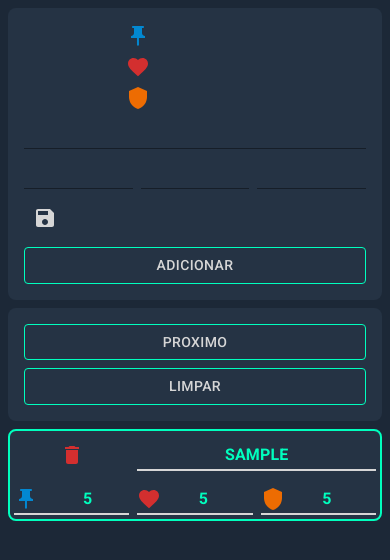
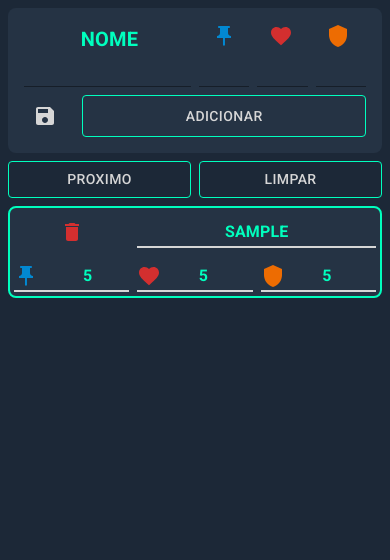
Before and after one commit to Chiocheti/initiative-management-front, a React (Vite) app: page / in a window 390 px wide. Both pictures are taken after typing "Sample", "5", "5", "5" into the empty fields and a click on the button "ADICIONAR". Shown: the top 560 px of the page. Built offline with nearby package versions, Linux system fonts and the light colour scheme.

Commit message:
refactor(resposivity): add responsivity in page

```diff
--- a/src/components/initiativeList/AddNewList.jsx
+++ b/src/components/initiativeList/AddNewList.jsx
@@ -9,6 +9,7 @@ import Checkbox from '@mui/material/Checkbox';
 import Container from '@mui/material/Container';
 import Grid from '@mui/material/Grid';
 import IconButton from '@mui/material/IconButton';
+import Typography from '@mui/material/Typography';
 import { useState } from 'react';
 import { useFieldArray, useForm } from 'react-hook-form';
 import * as Yup from 'yup';
@@ -90,23 +91,33 @@ export default function AddNewList({ addItem }) {
     <>
       <Container component="form" sx={{ my: 1, p: 2, borderRadius: 2, bgcolor: 'background.paper' }} maxWidth="md">
         <Grid container>
-          <Grid item xs={8} sm={4} md={6} />
-          <Grid item xs={8} sm={4} md={2} textAlign="center">
+          <Grid item xs={6} sm={6} md={6}>
+            <Typography
+              sx={{ color: 'primary.contrastText' }}
+              component="h3"
+              textAlign="center"
+              fontWeight="bold"
+              fontSize="20px"
+            >
+              NOME
+            </Typography>
+          </Grid>
+          <Grid item xs={2} sm={2} md={2} textAlign="center">
             <PushPinIcon color="info" />
           </Grid>
-          <Grid item xs={8} sm={4} md={2} textAlign="center">
+          <Grid item xs={2} sm={2} md={2} textAlign="center">
             <FavoriteIcon color="error" />
           </Grid>
-          <Grid item xs={8} sm={4} md={2} textAlign="center">
+          <Grid item xs={2} sm={2} md={2} textAlign="center">
             <ShieldIcon color="warning" />
           </Grid>
         </Grid>
 
         <Grid container spacing={1}>
-          <Grid item xs={12} sm={5} md={6}>
+          <Grid item xs={6} sm={6} md={6}>
             <TextInput watch={watch} register={register} errors={errors?.name} name="name" variant="standard" />
           </Grid>
-          <Grid item xs={4} sm={3} md={2}>
+          <Grid item xs={2} sm={2} md={2}>
             <TextInput
               watch={watch}
               register={register}
@@ -116,7 +127,7 @@ export default function AddNewList({ addItem }) {
               variant="standard"
             />
           </Grid>
-          <Grid item xs={4} sm={2} md={2}>
+          <Grid item xs={2} sm={2} md={2}>
             <TextInput
               watch={watch}
               register={register}
@@ -126,7 +137,7 @@ export default function AddNewList({ addItem }) {
               variant="standard"
             />
           </Grid>
-          <Grid item xs={4} sm={2} md={2}>
+          <Grid item xs={2} sm={2} md={2}>
             <TextInput
               watch={watch}
               register={register}
@@ -137,7 +148,7 @@ export default function AddNewList({ addItem }) {
             />
           </Grid>
 
-          <Grid item xs={12} sm={12} md={2}>
+          <Grid item xs={2} sm={1} md={2}>
             <Checkbox
               checked={save}
               icon={<SaveIcon color="primary" />}
@@ -146,7 +157,7 @@ export default function AddNewList({ addItem }) {
             />
           </Grid>
 
-          <Grid item xs={12} sm={12} md={10}>
+          <Grid item xs={10} sm={11} md={10}>
             <Button text="adicionar" onClick={handleSubmit(pushData)} />
           </Grid>
         </Grid>
@@ -155,25 +166,38 @@ export default function AddNewList({ addItem }) {
       {fieldsSavedAdventures.length > 0 ? (
         <Container component="form" sx={{ my: 1, p: 2, borderRadius: 2, bgcolor: 'background.paper' }} maxWidth="md">
           <Grid container>
-            <Grid item xs={8} sm={4} md={6.5} />
+            <Grid item xs={1.5} sm={1} md={1.5} />
 
-            <Grid item xs={8} sm={4} md={2} textAlign="center">
+            <Grid item xs={5} sm={6} md={5}>
+              <Typography
+                sx={{ color: 'primary.contrastText' }}
+                component="h3"
+                textAlign="center"
+                fontWeight="bold"
+                fontSize="20px"
+              >
+                NOME
+              </Typography>
+            </Grid>
+
+            <Grid item xs={2} sm={2} md={2} textAlign="center">
               <FavoriteIcon color="error" />
             </Grid>
-            <Grid item xs={8} sm={4} md={2} textAlign="center">
+
+            <Grid item xs={2} sm={2} md={2} textAlign="center">
               <ShieldIcon color="warning" />
             </Grid>
           </Grid>
 
           {fieldsSavedAdventures.map((field, index) => (
             <Grid key={field.id} container spacing={1}>
-              <Grid item xs={8} sm={4} md={1.5}>
+              <Grid item xs={1.5} sm={1} md={1.5}>
                 <IconButton onClick={() => removeSavedAdventure(index)}>
                   <DeleteIcon color="error" />
                 </IconButton>
               </Grid>
 
-              <Grid item xs={8} sm={4} md={5} alignSelf="center" textAlign="center">
+              <Grid item xs={5} sm={6} md={5} alignSelf="center" textAlign="center">
                 <TextInput
                   watch={watch}
                   register={register}
@@ -182,7 +206,7 @@ export default function AddNewList({ addItem }) {
                 />
               </Grid>
 
-              <Grid item xs={8} sm={4} md={2} alignSelf="center" textAlign="center">
+              <Grid item xs={2} sm={2} md={2} alignSelf="center" textAlign="center">
                 <TextInput
                   watch={watch}
                   register={register}
@@ -191,7 +215,7 @@ export default function AddNewList({ addItem }) {
                 />
               </Grid>
 
-              <Grid item xs={8} sm={4} md={2} alignSelf="center" textAlign="center">
+              <Grid item xs={2} sm={2} md={2} alignSelf="center" textAlign="center">
                 <TextInput
                   watch={watch}
                   register={register}
@@ -200,7 +224,7 @@ export default function AddNewList({ addItem }) {
                 />
               </Grid>
 
-              <Grid item xs={8} sm={4} md={1.5}>
+              <Grid item xs={1.5} sm={1} md={1.5}>
                 <IconButton onClick={() => sendSaveAdventure(index)}>
                   <PersonAddIcon color="info" />
                 </IconButton>
--- a/src/pages/InitiativeList.jsx
+++ b/src/pages/InitiativeList.jsx
@@ -110,17 +110,15 @@ export default function InitiativeList() {
         <AddNewList addItem={addItem} />
 
         {fieldsAdventures.length > 0 ? (
-          <Container component="form" sx={{ my: 1, p: 2, borderRadius: 2, bgcolor: 'background.paper' }} maxWidth="md">
-            <Grid container spacing={1}>
-              <Grid item xs={12} sm={12} md={6}>
-                <Button text="PRoximo" onClick={pushOrder} />
-              </Grid>
+          <Grid container spacing={1}>
+            <Grid item xs={6} sm={6} md={6}>
+              <Button text="PROXIMO" onClick={pushOrder} />
+            </Grid>
 
-              <Grid item xs={12} sm={12} md={6}>
-                <Button text="limpar" onClick={() => resetField('adventures')} />
-              </Grid>
+            <Grid item xs={6} sm={6} md={6}>
+              <Button text="LIMPAR" onClick={() => resetField('adventures')} />
             </Grid>
-          </Container>
+          </Grid>
         ) : null}
       </Box>
 
```
